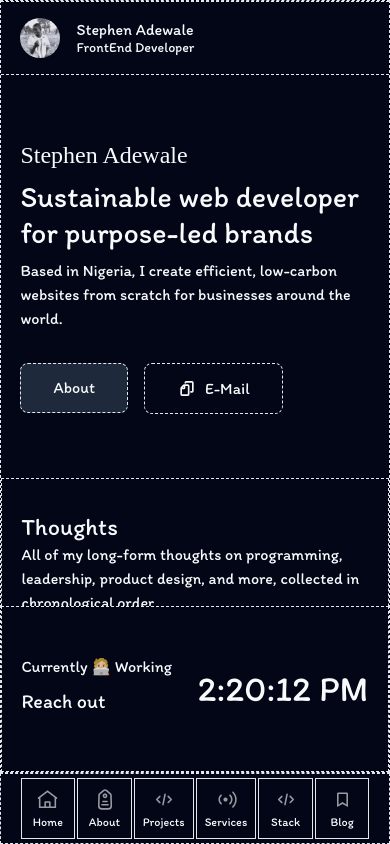
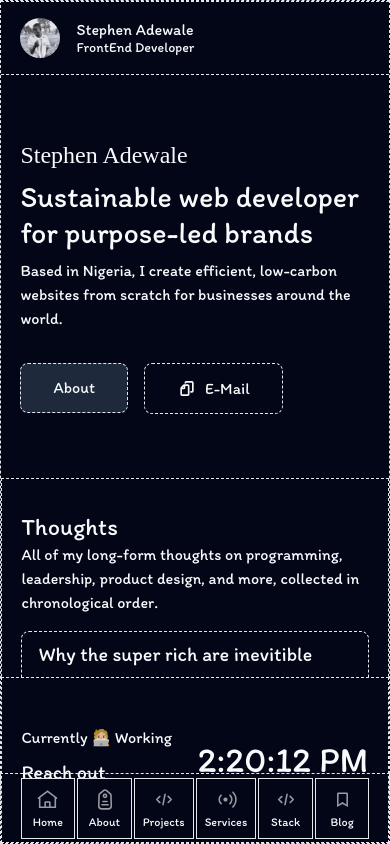
Before and after one commit to DemoStephen/portfolio, a React (Vite) app: page / in a window 390 px wide. Built offline with nearby package versions, Linux system fonts and the light colour scheme; a web font is replaced by a local one.

Commit message:
Let see if this workd

```diff
--- a/src/UI/Navigation.jsx
+++ b/src/UI/Navigation.jsx
@@ -28,7 +28,7 @@ export default function Navigation() {
       style={{ scrollbarWidth: "none" }}
       className={`flex flex-col justify-between border-dashed font-medium w-full ${
         sideBarWidth ? "lg:w-20" : "lg:w-64"
-      } px-[5%] py-1 lg:px-2 lg:py-4 h-auto lg:min-h-screen relative md:top-0 bottom-0 lg:relative border lg:overflow-scroll gap-4 z-50`}
+      } px-[5%] py-1 lg:px-2 lg:py-4 h-auto lg:min-h-screen fixed md:top-0 bottom-0 lg:relative border lg:overflow-scroll gap-4 z-50`}
     >
       <ColapseNavBar
         handleSideBarWidth={handleSideBarWidth}
```
